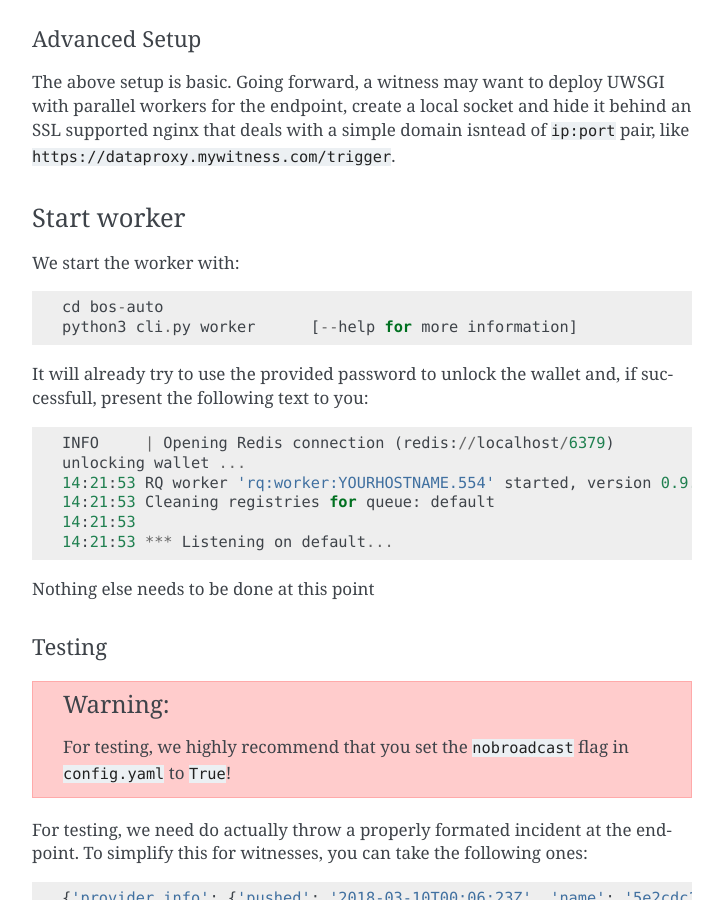
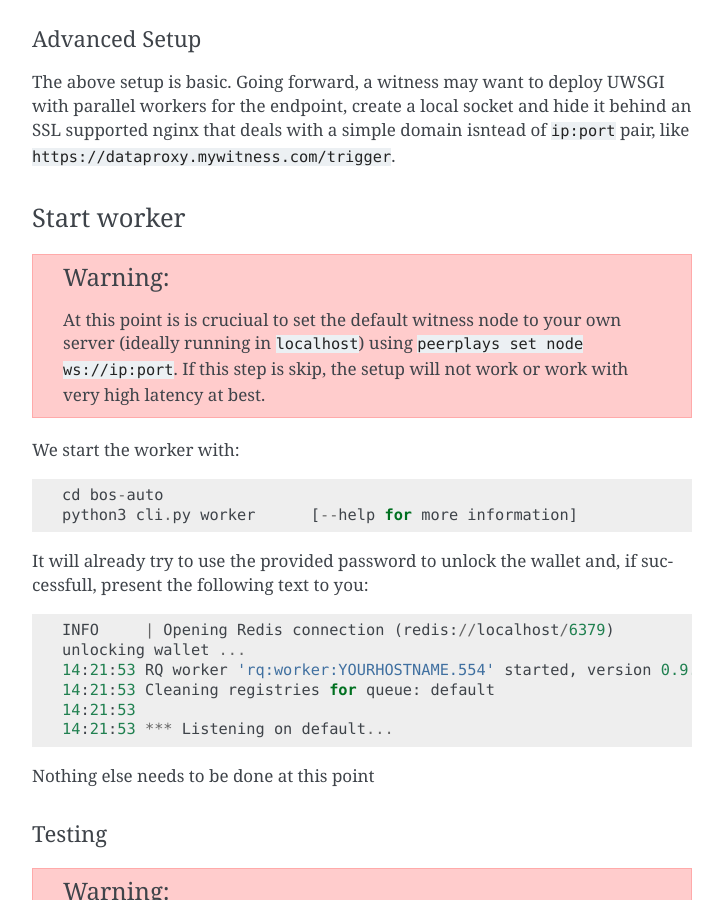
Before and after one commit to peerplays-network/bos-auto, a Sphinx documentation site: the page built from docs/installation.rst, in a window 1280 px wide and 900 px high, scrolled down 4658 px. Shown: the whole window, without its empty margins (388-1111 px from the left). Built offline with Sphinx 7.4.7, drawn with Linux system fonts in a browser that asks for light colours.

Commit message:
latency warning

```diff
--- a/docs/installation.rst
+++ b/docs/installation.rst
@@ -155,6 +155,11 @@ isntead of ``ip:port`` pair, like ``https://dataproxy.mywitness.com/trigger``.
 Start worker
 ------------
 
+.. warning:: At this point is is cruciual to set the default witness node to
+        your own server (ideally running in ``localhost``) using ``peerplays set node
+        ws://ip:port``. If this step is skip, the setup will not work or work
+        with very high latency at best.
+
 We start the worker with::
 
     cd bos-auto
```
